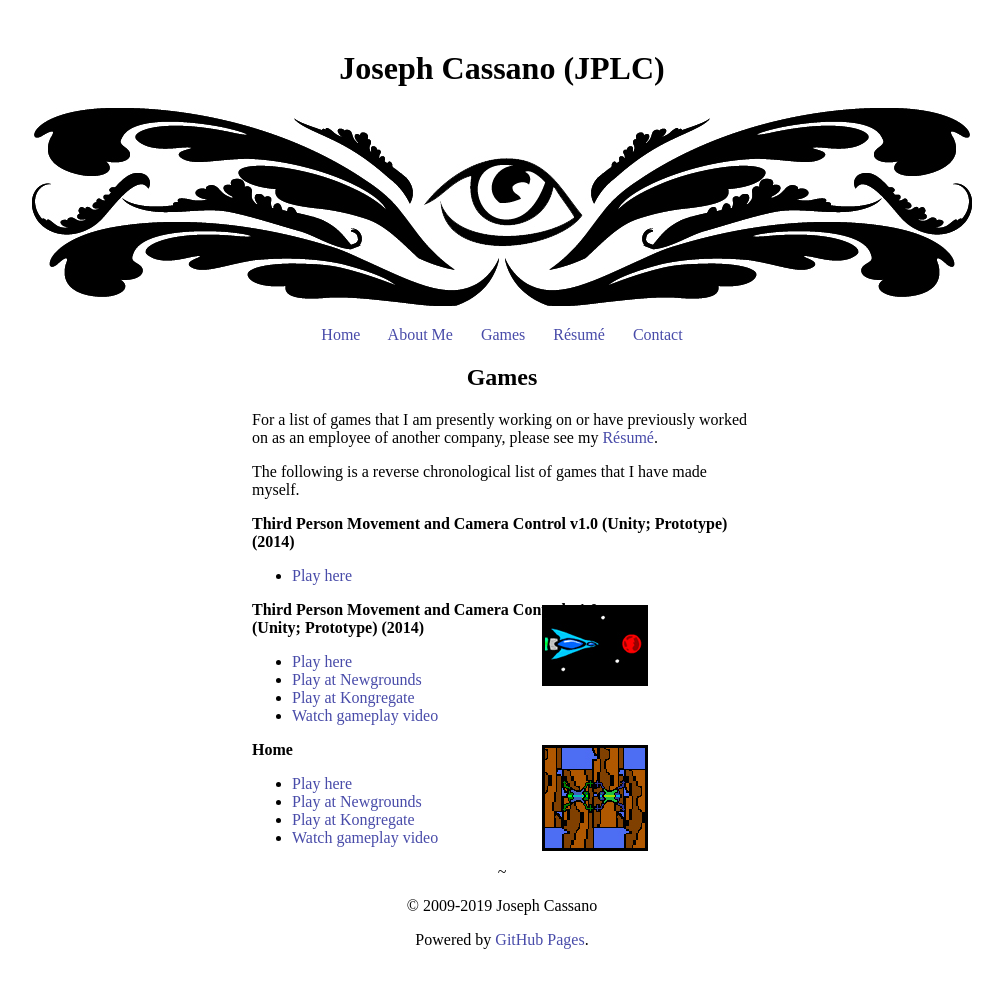
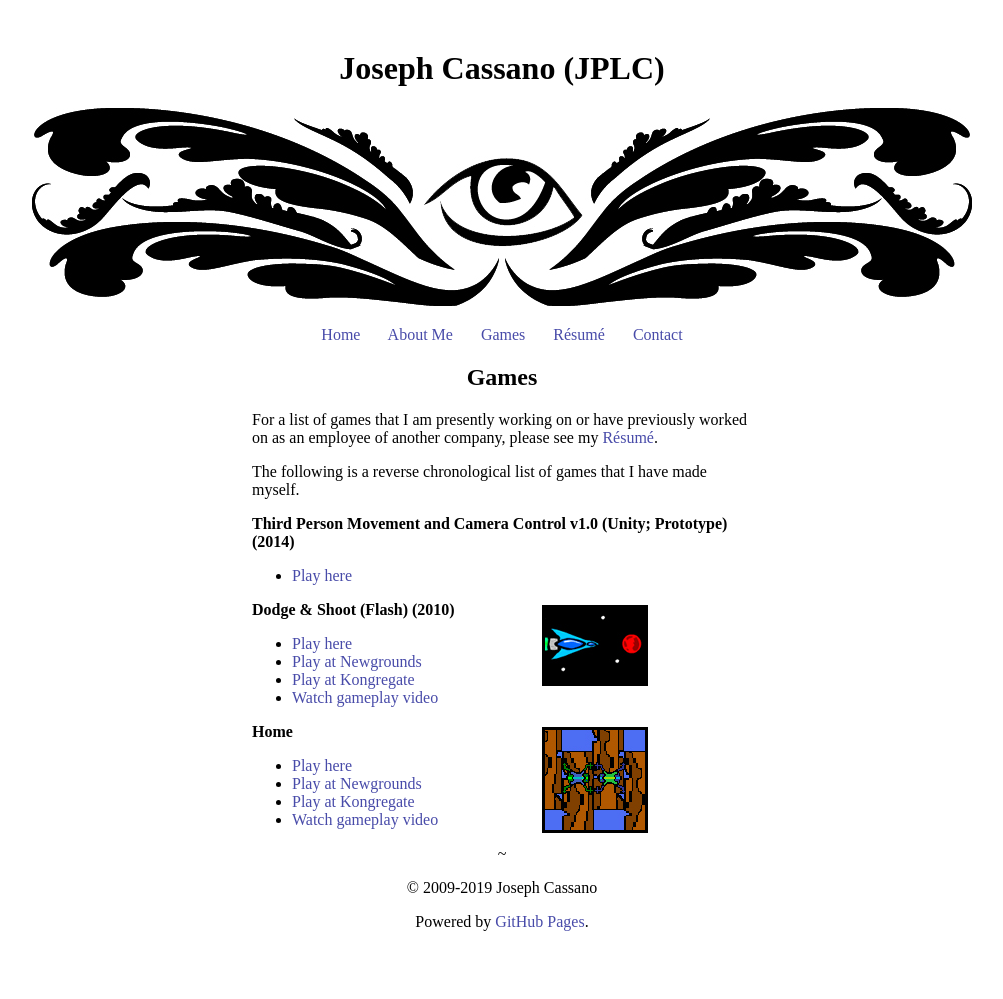
Before and after one commit to MultiversalNomad/multiversalnomad.github.io, a Jekyll site: the page built from games/index.html, in a window 1280 px wide. Shown: the whole page, without its empty margins (138-1141 px from the left). Built offline with Jekyll 4.4.1, drawn with Linux system fonts in a browser that asks for light colours; part of the change alters nothing that is shown.

```diff
--- a/games/index.html
+++ b/games/index.html
@@ -18,7 +18,7 @@ title: Games
 {% assign captureTheFrogTitle = "TITLE_NOT_FOUND" %}
 {% for item in site.pages %}
     {% if item.path == unityPrototypePagePath %}
-        {% assign unityPrototypeTitle = item.title }
+        {% assign unityPrototypeTitle = item.title %}
     {% elsif item.path == dodgeAndShootPagePath %}
         {% assign dodgeAndShootTitle = item.title %}
     {% elsif item.path == captureTheFrogPagePath %}
```
